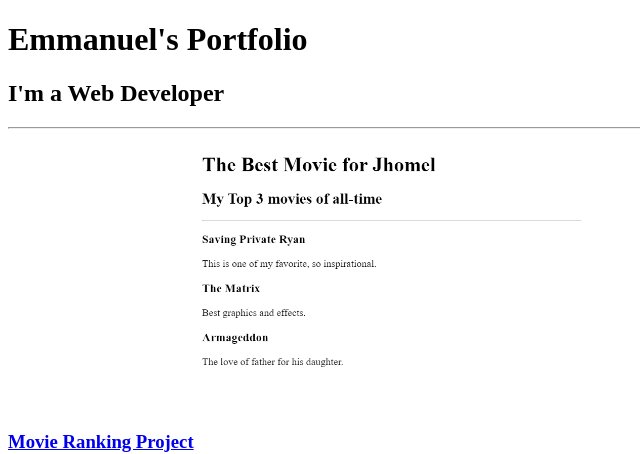
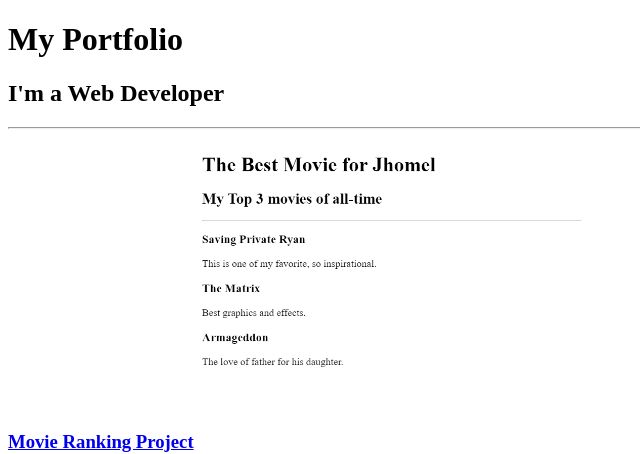
Before and after one commit to Suplado11/html.portfolio, a plain HTML site: page index.html in a window 1280 px wide. Shown: the top 454 px of the page, without its empty margins (0-640 px from the left). Drawn offline with Linux system fonts and the light colour scheme; files whose address does not match are found by name.

Commit message:
Add files via upload

```diff
--- a/index.html
+++ b/index.html
@@ -5,7 +5,7 @@
         <title>Emmanuel Sales's Portfolio</title>
     </head>
     <body>
-        <h1>Emmanuel's Portfolio</h1>
+        <h1>My Portfolio</h1>
         <h2>I'm a Web Developer</h3>
         <hr/>
        <h3><a href="./public/movie-ranking.html">Movie Ranking Project</a>
@@ -13,9 +13,10 @@
         </h3>
 
        <h3><a href="./public/birthday-invite.html">Birthday Invite Project</a>
-      <img src="./assets/images/Screenshot 2024-08-02 163030.png" height="400" alt="Birthday Cake"/>
+       <img src="./assets/images/Screenshot 2024-08-02 163030.png" height="400" alt="Birthday Cake"/>
        </h3>
 
+       <br />
        <a href="./public/about.html">About Me</a>
        <a href="./public/contact.html">Contact Me</a>
     </body>
```
